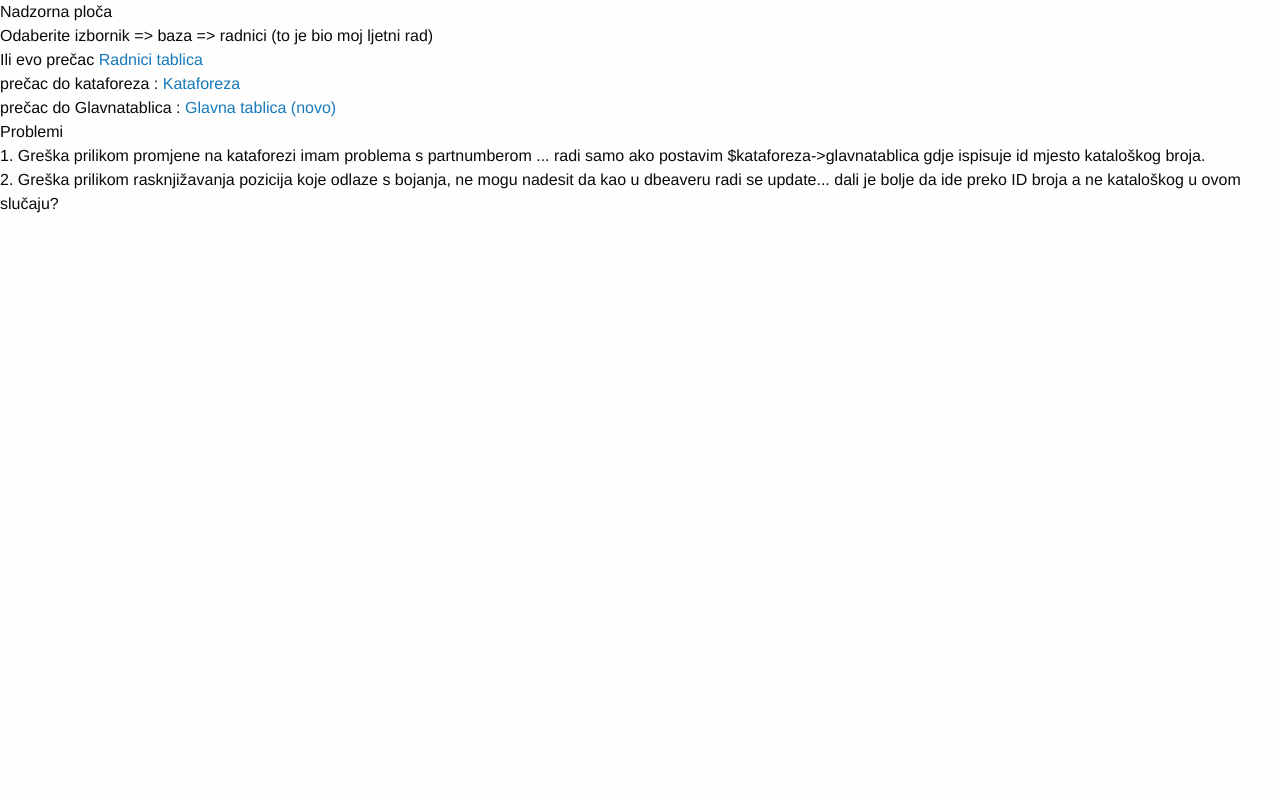
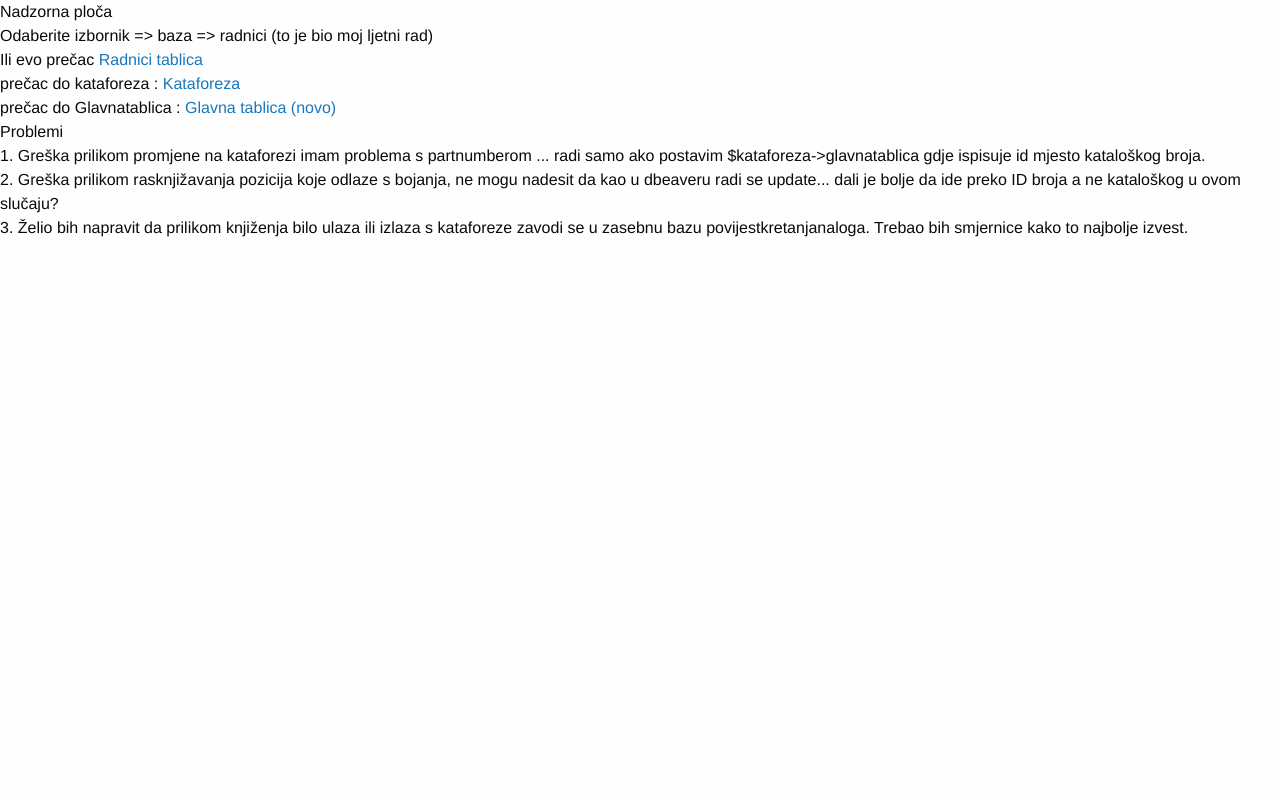
Before and after one commit to iivansic/zavrsnirad, a PHP site: template view/privatno/nadzornaploca.phtml in a window 1280 px wide. Run offline with PHP 8.4, Linux system fonts and the light colour scheme; the template is opened without the code that fills it, so the values that code supplies are empty; some libraries are stand-ins or nearby versions.

Commit message:
popuna nadzorne ploce pitanjima za danasnja predavanja

```diff
--- a/view/privatno/nadzornaploca.phtml
+++ b/view/privatno/nadzornaploca.phtml
@@ -14,5 +14,5 @@ Problemi
 <br>
 2. Greška prilikom rasknjižavanja pozicija koje odlaze s bojanja, ne mogu nadesit da kao u dbeaveru radi se update... dali je bolje da ide preko ID broja a ne kataloškog u ovom slučaju?
 <br>
-
+3. Želio bih napravit da prilikom knjiženja bilo ulaza ili izlaza s kataforeze zavodi se u zasebnu bazu povijestkretanjanaloga. Trebao bih smjernice kako to najbolje izvest.
 <br>
```
Also changed, not shown: model/Kataforeza.php (+18 -0 lines).
